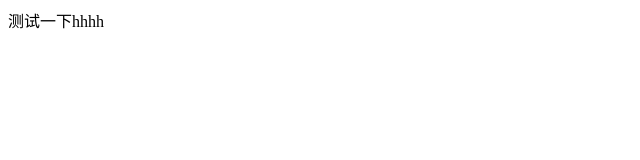
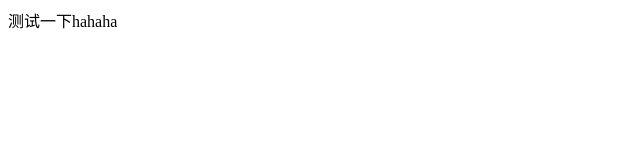
Before and after one commit to jsojj/vitepress-docs, a plain HTML site: page index.html in a window 1280 px wide. Shown: the full height of the page, 0-640 px from the left. Drawn offline with Linux system fonts and the light colour scheme.

Commit message:
update：index.html

```diff
--- a/index.html
+++ b/index.html
@@ -6,6 +6,6 @@
   <title>Document</title>
 </head>
 <body>
-  测试一下hhhh
+  测试一下hahaha
 </body>
 </html>
```
